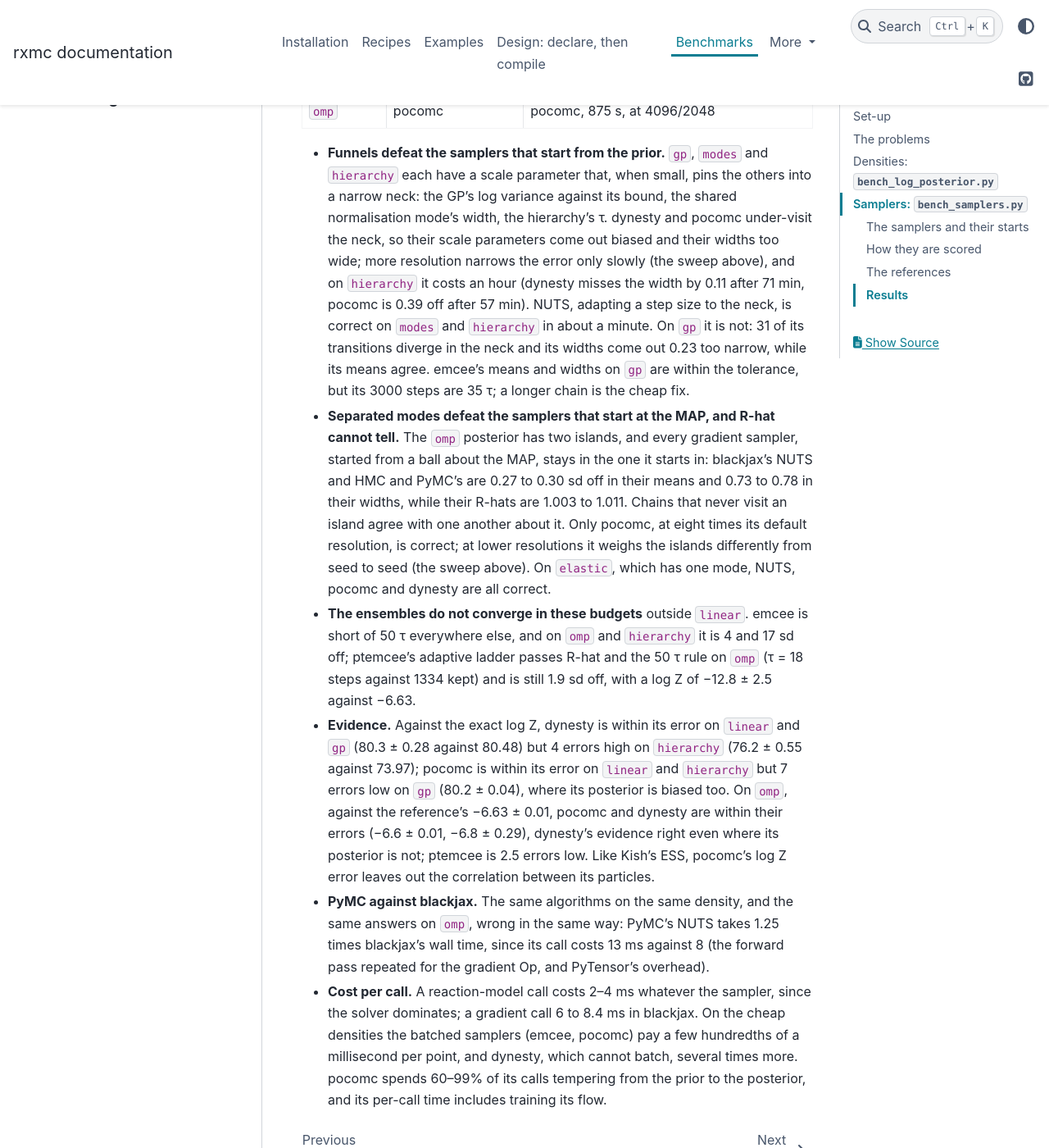
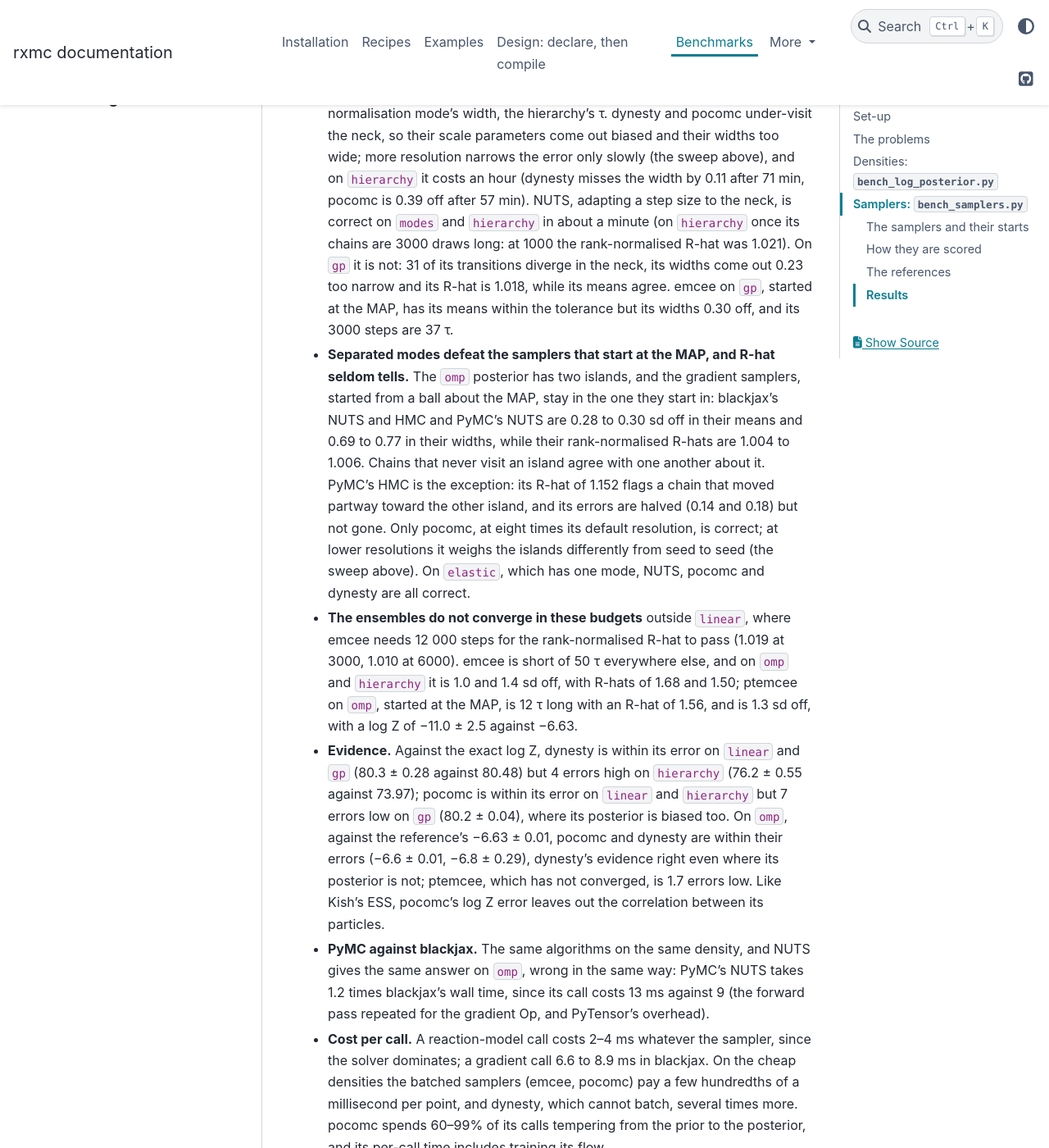
Before and after one commit to beykyle/rxmc, a Sphinx documentation site: the page built from docs/benchmarks.md, in a window 1280 px wide and 1400 px high, scrolled down 11395 px. Shown: the whole window at 82% size. Built offline with Sphinx 7.4.7 and the PyData theme 0.15.4, drawn with Linux system fonts in a browser that asks for light colours; pages that are not in the unit, such as notebooks, are missing from menus; the version number could not be read and is left out; some of the changed text lies outside the part shown.

Commit message:
Benchmark: chain samplers rerun under rank-normalised R-hat and MAP starts
emcee, ptemcee, NUTS, HMC and both PyMC samplers were rerun on every
problem with the Phase 1 benchmark code; dynesty, pocomc and the
references are unchanged.

Verdicts that changed:
- linear: emcee missed the stricter R-hat at 3000 steps (1.019) and 6000
  (1.010); its budget is now 12 000 steps, where it passes (1.006).
  NUTS is the fastest correct sampler there, emcee level on time with ten
  times the ESS per second.
- hierarchy: NUTS was unbiased but at 1.021 with 1000 draws per chain; its
  budget is now 3000, where it passes (1.006, 41 s).  emcee from prior
  draws is 1.4 sd off with R-hat 1.50.
- omp: PyMC's HMC now fails R-hat (1.152); one chain moved partway toward
  the second island and halved its error.  The other gradient samplers
  still pass R-hat (1.004 to 1.006) while 0.28 to 0.30 sd off.
- omp: ptemcee from the MAP no longer passes (R-hat 1.56, 12 tau).
- gp: NUTS now also fails R-hat (1.018), on top of its wrong widths.

No notebook's sampler choice changes: pocomc stays the only correct
sampler on omp, NUTS the one on modes and hierarchy.  docs/benchmarks.md
has the regenerated tables (the 'predate' note goes) and rewritten
numbers; design.md's sampler and performance paragraphs follow.

```diff
--- a/docs/benchmarks.md
+++ b/docs/benchmarks.md
@@ -240,57 +240,52 @@
 
 ### Results
 
-> The chain samplers' rows below (emcee, ptemcee, NUTS, HMC, PyMC) predate
-> two changes described above: the MAP starts for the ensembles, and the
-> rank-normalised R-hat and ESS.  They are being rerun; the dynesty and
-> pocomc rows and the references are current.
-
 | problem | sampler | wall time | calls | search | warm-up | sampling | evidence | ms/call | bias | width | min ESS | ESS/s | ESS/1k calls | R-hat | τ (steps) | log Z |
 |---|---|---|---|---|---|---|---|---|---|---|---|---|---|---|---|---|
-| linear (2) | emcee | 2 s | 96771 | 1% | 33% | 66% | 0% | 0.02 | 0.00 | 0.00 | 1855 | 1120.64 | 19.16 | 1.008 | 28 |  |
+| linear (2) | emcee | 6 s | 384075 | 0% | 33% | 67% | 0% | 0.01 | 0.00 | 0.00 | 7619 | 1324.66 | 19.84 | 1.006 | 33 |  |
 | linear (2) | dynesty | 34 s | 93609 | 0% | 0% | 100% | 0% | 0.37 | 0.02 | 0.03 | 1605 | 46.75 | 17.15 | — |  | 0.7 ± 0.24 |
 | linear (2) | pocomc | 27 s | 53760 | 0% | 70% | 23% | 8% | 0.50 | 0.02 | 0.01 | 4292 | 159.70 | 79.84 | — |  | 0.6 ± 0.06 |
-| linear (2) | NUTS | 6 s | 62145 | 0% | 49% | 51% | 0% | 0.09 | 0.03 | 0.01 | 726 | 124.34 | 11.69 | 1.000 |  |  |
+| linear (2) | NUTS | 6 s | 62145 | 0% | 49% | 51% | 0% | 0.09 | 0.03 | 0.01 | 732 | 132.75 | 11.77 | 1.003 |  |  |
 | linear (2) | reference: quadrature |  |  |  |  |  |  |  |  |  |  |  |  |  |  | 0.64 (exact) |
-| gp (4) | emcee | 18 s | 98389 | 2% | 33% | 65% | 0% | 0.18 | 0.09 | 0.03 | — | — | — | 1.053 ✗ | 86 (< 50 τ) |  |
+| gp (4) | emcee | 18 s | 96329 | 0% | 33% | 66% | 0% | 0.19 | 0.07 | 0.30 ✗ | — | — | — | 1.062 ✗ | 82 (< 50 τ) |  |
 | gp (4) | dynesty | 71 s | 139598 | 0% | 0% | 100% | 0% | 0.51 | 0.20 ✗ | 0.11 ✗ | — | — | — | — |  | 80.3 ± 0.28 |
 | gp (4) | pocomc | 73 s | 99840 | 0% | 71% | 25% | 4% | 0.73 | 0.60 ✗ | 0.42 ✗ | — | — | — | — |  | 80.2 ± 0.04 |
-| gp (4) | NUTS | 206 s | 245453 | 0% | 68% | 32% | 0% | 0.84 | 0.08 | 0.23 ✗ | — | — | — | 1.003 |  |  |
+| gp (4) | NUTS | 211 s | 245453 | 0% | 68% | 32% | 0% | 0.86 | 0.08 | 0.23 ✗ | — | — | — | 1.018 ✗ |  |  |
 | gp (4) | reference: quadrature |  |  |  |  |  |  |  |  |  |  |  |  |  |  | 80.48 (exact) |
-| elastic (5) | emcee | 163 s | 51409 | 7% | 31% | 62% | 0% | 3.17 | 0.13 ✗ | 0.04 | — | — | — | 1.062 ✗ | 43 (< 50 τ) |  |
+| elastic (5) | emcee | 162 s | 48212 | 0% | 33% | 66% | 0% | 3.35 | 0.07 | 0.03 | — | — | — | 1.071 ✗ | 41 (< 50 τ) |  |
 | elastic (5) | dynesty | 646 s | 232479 | 0% | 0% | 100% | 0% | 2.78 | 0.04 | 0.02 | 2399 | 3.71 | 10.32 | — |  | 495.9 ± 0.34 |
 | elastic (5) | pocomc | 312 s | 84480 | 0% | 81% | 15% | 5% | 3.69 | 0.02 | 0.03 | 4501 | 14.42 | 53.28 | — |  | 496.0 ± 0.01 |
-| elastic (5) | NUTS | 320 s | 50006 | 0% | 51% | 48% | 0% | 6.39 | 0.04 | 0.02 | 621 | 1.94 | 12.42 | 1.003 |  |  |
+| elastic (5) | NUTS | 324 s | 48984 | 0% | 53% | 47% | 0% | 6.62 | 0.06 | 0.02 | 673 | 2.07 | 13.73 | 1.003 |  |  |
 | elastic (5) | reference: NUTS, 4 x 3000 draws |  |  |  |  |  |  |  |  |  |  |  |  |  |  |  |
-| hierarchy (33) | emcee | 18 s | 440232 | 7% | 31% | 62% | 0% | 0.04 | 17.47 ✗ | 2.12 ✗ | — | — | — | 1.045 ✗ | 578 (< 50 τ) |  |
+| hierarchy (33) | emcee | 11 s | 408000 | 0% | 33% | 67% | 0% | 0.03 | 1.43 ✗ | 0.58 ✗ | — | — | — | 1.504 ✗ | 518 (< 50 τ) |  |
 | hierarchy (33) | dynesty | 4256 s | 1926706 | 0% | 0% | 100% | 0% | 2.21 | 0.05 | 0.11 ✗ | — | — | — | — |  | 76.2 ± 0.55 |
 | hierarchy (33) | pocomc | 3410 s | 663040 | 0% | 92% | 7% | 1% | 5.14 | 0.39 ✗ | 0.21 ✗ | — | — | — | — |  | 73.9 ± 0.17 |
-| hierarchy (33) | NUTS | 27 s | 215227 | 0% | 56% | 44% | 0% | 0.13 | 0.06 | 0.04 | 231 | 8.41 | 1.07 | 1.004 |  |  |
+| hierarchy (33) | NUTS | 41 s | 406667 | 0% | 30% | 70% | 0% | 0.10 | 0.08 | 0.01 | 536 | 13.14 | 1.32 | 1.006 |  |  |
 | hierarchy (33) | reference: quadrature |  |  |  |  |  |  |  |  |  |  |  |  |  |  | 73.97 (exact) |
-| omp (9) | emcee | 189 s | 110400 | 13% | 29% | 58% | 0% | 1.72 | 4.44 ✗ | 0.67 ✗ | — | — | — | 1.110 ✗ | 142 (< 50 τ) |  |
+| omp (9) | emcee | 181 s | 96930 | 1% | 33% | 66% | 0% | 1.86 | 0.96 ✗ | 0.74 ✗ | — | — | — | 1.677 ✗ | 228 (< 50 τ) |  |
 | omp (9) | dynesty | 563 s | 260909 | 0% | 0% | 100% | 0% | 2.16 | 0.31 ✗ | 0.17 ✗ | — | — | — | — |  | -6.8 ± 0.29 |
 | omp (9) | pocomc | 875 s | 352256 | 0% | 99% | 0% | 1% | 2.48 | 0.04 | 0.03 | 6665 | 7.62 | 18.92 | — |  | -6.6 ± 0.01 |
-| omp (9) | NUTS | 1134 s | 138183 | 1% | 54% | 45% | 0% | 8.21 | 0.28 ✗ | 0.73 ✗ | — | — | — | 1.004 |  |  |
-| omp (9) | ptemcee | 924 s | 526400 | 3% | 32% | 65% | 0% | 1.76 | 1.94 ✗ | 0.92 ✗ | — | — | — | 1.004 | 18 | -12.8 ± 2.52 |
-| omp (9) | HMC | 444 s | 52898 | 2% | 23% | 76% | 0% | 8.39 | 0.30 ✗ | 0.75 ✗ | — | — | — | 1.011 ✗ |  |  |
-| omp (9) | PyMC NUTS | 1414 s | 110244 | 1% | 45% | 55% | 0% | 12.83 | 0.27 ✗ | 0.75 ✗ | — | — | — | 1.007 |  |  |
-| omp (9) | PyMC HMC | 1670 s | 131827 | 1% | 80% | 19% | 0% | 12.67 | 0.28 ✗ | 0.78 ✗ | — | — | — | 1.003 |  |  |
+| omp (9) | NUTS | 1157 s | 132481 | 1% | 57% | 42% | 0% | 8.73 | 0.30 ✗ | 0.69 ✗ | — | — | — | 1.004 |  |  |
+| omp (9) | ptemcee | 946 s | 512930 | 0% | 33% | 67% | 0% | 1.84 | 1.34 ✗ | 5.85 ✗ | — | — | — | 1.556 ✗ | 112 (< 50 τ) | -11.0 ± 2.55 |
+| omp (9) | HMC | 468 s | 52930 | 2% | 23% | 76% | 0% | 8.85 | 0.29 ✗ | 0.76 ✗ | — | — | — | 1.006 |  |  |
+| omp (9) | PyMC NUTS | 1397 s | 104296 | 1% | 44% | 55% | 0% | 13.39 | 0.28 ✗ | 0.77 ✗ | — | — | — | 1.004 |  |  |
+| omp (9) | PyMC HMC | 1602 s | 119636 | 1% | 79% | 20% | 0% | 13.39 | 0.14 ✗ | 0.18 ✗ | — | — | — | 1.152 ✗ |  |  |
 | omp (9) | reference: pocomc 8192/4096, 3 runs |  |  |  |  |  |  |  |  |  |  |  |  |  |  | -6.63 ± 0.01 |
-| modes (9) | emcee | 11 s | 109533 | 12% | 29% | 58% | 0% | 0.10 | 3.03 ✗ | 0.66 ✗ | — | — | — | 1.174 ✗ | 261 (< 50 τ) |  |
+| modes (9) | emcee | 10 s | 96478 | 0% | 33% | 66% | 0% | 0.10 | 0.36 ✗ | 0.24 ✗ | — | — | — | 1.319 ✗ | 177 (< 50 τ) |  |
 | modes (9) | dynesty | 92 s | 222314 | 0% | 0% | 100% | 0% | 0.41 | 0.13 ✗ | 0.22 ✗ | — | — | — | — |  | 103.2 ± 0.29 |
 | modes (9) | pocomc | 130 s | 91136 | 0% | 62% | 33% | 4% | 1.43 | 0.59 ✗ | 0.29 ✗ | — | — | — | — |  | 102.7 ± 0.08 |
-| modes (9) | NUTS | 62 s | 340473 | 0% | 69% | 31% | 0% | 0.18 | 0.05 | 0.04 | 604 | 9.72 | 1.77 | 1.004 |  |  |
+| modes (9) | NUTS | 61 s | 340473 | 0% | 69% | 31% | 0% | 0.18 | 0.05 | 0.04 | 851 | 13.88 | 2.50 | 1.008 |  |  |
 | modes (9) | reference: NUTS, 4 x 3000 draws |  |  |  |  |  |  |  |  |  |  |  |  |  |  |  |
 
 Which sampler is correct, and fastest among those that are, on each problem:
 
 | problem | correct | fastest correct |
 |---|---|---|
-| `linear` | all four | emcee, 2 s (NUTS 6 s) |
-| `gp` | none at these budgets | emcee is closest (0.09 / 0.03), but its chain is 35 τ, not 50 |
-| `modes` | NUTS | NUTS, 62 s |
+| `linear` | all four | NUTS, 6 s (emcee 6 s, at 12 000 steps, with ten times the ESS per second) |
+| `gp` | none at these budgets | emcee's means are closest (0.07), but its widths are 0.30 off and its chain is 37 τ, not 50 |
+| `modes` | NUTS | NUTS, 61 s |
 | `elastic` | dynesty, pocomc, NUTS | pocomc, 312 s (NUTS 320 s, dynesty 646 s) |
-| `hierarchy` | NUTS | NUTS, 27 s |
+| `hierarchy` | NUTS | NUTS, 41 s, at 3000 draws per chain |
 | `omp` | pocomc | pocomc, 875 s, at 4096/2048 |
 
 - **Funnels defeat the samplers that start from the prior.**  `gp`, `modes`
@@ -302,40 +297,45 @@
   above), and on `hierarchy` it costs an hour (dynesty misses the width by
   0.11 after 71 min, pocomc is 0.39 off after 57 min).  NUTS, adapting a
   step size to the neck, is correct on `modes` and `hierarchy` in about a
-  minute.  On `gp` it is not: 31 of its transitions diverge in the neck and
-  its widths come out 0.23 too narrow, while its means agree.  emcee's
-  means and widths on `gp` are within the tolerance, but its 3000 steps are
-  35 τ; a longer chain is the cheap fix.
+  minute (on `hierarchy` once its chains are 3000 draws long: at 1000 the
+  rank-normalised R-hat was 1.021).  On `gp` it is not: 31 of its
+  transitions diverge in the neck, its widths come out 0.23 too narrow and
+  its R-hat is 1.018, while its means agree.  emcee on `gp`, started at the
+  MAP, has its means within the tolerance but its widths 0.30 off, and its
+  3000 steps are 37 τ.
 - **Separated modes defeat the samplers that start at the MAP, and R-hat
-  cannot tell.**  The `omp` posterior has two islands, and every gradient
-  sampler, started from a ball about the MAP, stays in the one it starts
-  in: blackjax's NUTS and HMC and PyMC's are 0.27 to 0.30 sd off in their
-  means and 0.73 to 0.78 in their widths, while their R-hats are 1.003 to
-  1.011.  Chains that never visit an island agree with one another about
-  it.  Only pocomc, at eight times its default resolution, is correct; at
+  seldom tells.**  The `omp` posterior has two islands, and the gradient
+  samplers, started from a ball about the MAP, stay in the one they start
+  in: blackjax's NUTS and HMC and PyMC's NUTS are 0.28 to 0.30 sd off in
+  their means and 0.69 to 0.77 in their widths, while their rank-normalised
+  R-hats are 1.004 to 1.006.  Chains that never visit an island agree with
+  one another about it.  PyMC's HMC is the exception: its R-hat of 1.152
+  flags a chain that moved partway toward the other island, and its errors
+  are halved (0.14 and 0.18) but not gone.  Only pocomc, at eight times its default resolution, is correct; at
   lower resolutions it weighs the islands differently from seed to seed
   (the sweep above).  On `elastic`, which has one mode, NUTS, pocomc and
   dynesty are all correct.
-- **The ensembles do not converge in these budgets** outside `linear`.  emcee
-  is short of 50 τ everywhere else, and on `omp` and `hierarchy` it is
-  4 and 17 sd off; ptemcee's adaptive ladder passes R-hat and the 50 τ rule
-  on `omp` (τ = 18 steps against 1334 kept) and is still 1.9 sd off, with a
-  log Z of −12.8 ± 2.5 against −6.63.
+- **The ensembles do not converge in these budgets** outside `linear`, where
+  emcee needs 12 000 steps for the rank-normalised R-hat to pass (1.019 at
+  3000, 1.010 at 6000).  emcee is short of 50 τ everywhere else, and on
+  `omp` and `hierarchy` it is 1.0 and 1.4 sd off, with R-hats of 1.68 and
+  1.50; ptemcee on `omp`, started at the MAP, is 12 τ long with an R-hat of
+  1.56, and is 1.3 sd off, with a log Z of −11.0 ± 2.5 against −6.63.
 - **Evidence.**  Against the exact log Z, dynesty is within its error on
   `linear` and `gp` (80.3 ± 0.28 against 80.48) but 4 errors high on
   `hierarchy` (76.2 ± 0.55 against 73.97); pocomc is within its error on
   `linear` and `hierarchy` but 7 errors low on `gp` (80.2 ± 0.04), where its
   posterior is biased too.  On `omp`, against the reference's −6.63 ± 0.01,
   pocomc and dynesty are within their errors (−6.6 ± 0.01, −6.8 ± 0.29),
-  dynesty's evidence right even where its posterior is not; ptemcee is 2.5
-  errors low.  Like Kish's ESS, pocomc's log Z error leaves out the
+  dynesty's evidence right even where its posterior is not; ptemcee, which
+  has not converged, is 1.7 errors low.  Like Kish's ESS, pocomc's log Z error leaves out the
   correlation between its particles.
 - **PyMC against blackjax.**  The same algorithms on the same density, and
-  the same answers on `omp`, wrong in the same way: PyMC's NUTS takes 1.25
-  times blackjax's wall time, since its call costs 13 ms against 8 (the
-  forward pass repeated for the gradient Op, and PyTensor's overhead).
+  NUTS gives the same answer on `omp`, wrong in the same way: PyMC's NUTS
+  takes 1.2 times blackjax's wall time, since its call costs 13 ms against 9
+  (the forward pass repeated for the gradient Op, and PyTensor's overhead).
 - **Cost per call.**  A reaction-model call costs 2–4 ms whatever the
-  sampler, since the solver dominates; a gradient call 6 to 8.4 ms in
+  sampler, since the solver dominates; a gradient call 6.6 to 8.9 ms in
   blackjax.  On the
   cheap densities the batched samplers (emcee, pocomc) pay a few hundredths
   of a millisecond per point, and dynesty, which cannot batch, several times
```
Also changed, not shown: docs/design.md (+4 -3 lines), 2 other files.
